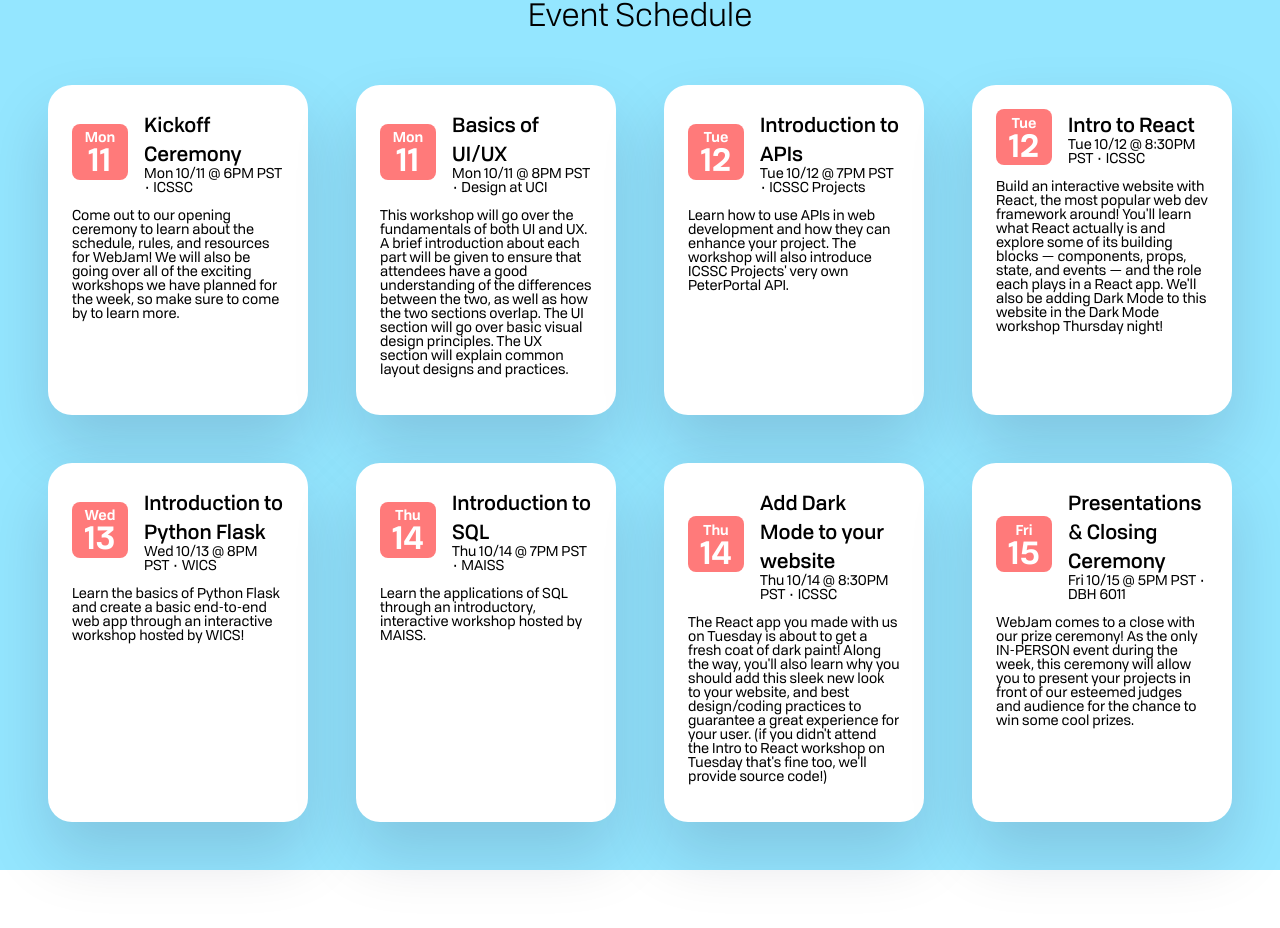
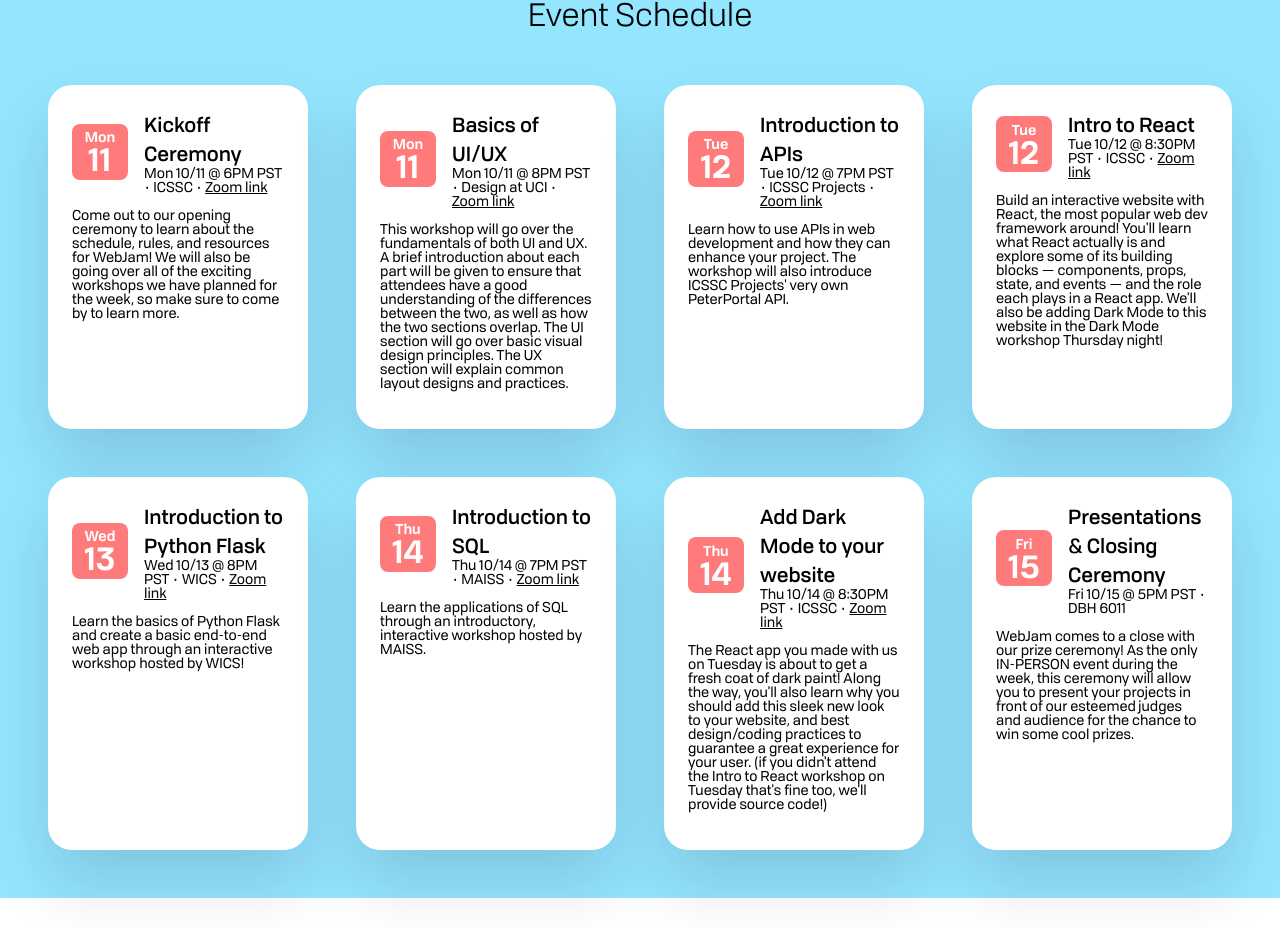
Before and after one commit to ryanmohta/webjam-2021, a React (Create React App) app: page / in a window 1280 px wide. Shown: the part 1088-2016 px from the top of the page. Built offline with nearby package versions, Linux system fonts and the light colour scheme.

Commit message:
Added Zoom links to events

```diff
--- a/src/App.js
+++ b/src/App.js
@@ -49,7 +49,7 @@ function Event(props) {
         </div>
         <div className="text">
           <h3>{ props.name }</h3>
-          <h5>{ props.info }</h5>
+          <h5 dangerouslySetInnerHTML={{ __html: props.info }} />
         </div>
       </div>
       <p>{ props.description }</p>
--- a/src/App.scss
+++ b/src/App.scss
@@ -8,6 +8,10 @@
 
 body {
   font-size: 14px;
+}
+
+a {
+  color: inherit;
 }
 
 h2 {
@@ -139,10 +143,6 @@ h2 {
   &.answered {
     background-color: var(--secondary-background);
     color: var(--green);
-
-    a {
-      color: inherit;
-    }
   }
 }
 
--- a/src/events.js
+++ b/src/events.js
@@ -3,49 +3,49 @@ const events = [
     name: 'Kickoff Ceremony',
     weekday: 'Mon',
     shortDate: 11,
-    info: 'Mon 10/11 @ 6PM PST • ICSSC',
+    info: 'Mon 10/11 @ 6PM PST • ICSSC • <a href="https://uci.zoom.us/j/91907202064">Zoom link</a>',
     description: 'Come out to our opening ceremony to learn about the schedule, rules, and resources for WebJam! We will also be going over all of the exciting workshops we have planned for the week, so make sure to come by to learn more.'
   },
   {
     name: 'Basics of UI/UX',
     weekday: 'Mon',
     shortDate: 11,
-    info: 'Mon 10/11 @ 8PM PST • Design at UCI',
+    info: 'Mon 10/11 @ 8PM PST • Design at UCI • <a href="https://uci.zoom.us/j/93085544467">Zoom link</a>',
     description: 'This workshop will go over the fundamentals of both UI and UX. A brief introduction about each part will be given to ensure that attendees have a good understanding of the differences between the two, as well as how the two sections overlap. The UI section will go over basic visual design principles. The UX section will explain common layout designs and practices.'
   },
   {
     name: 'Introduction to APIs',
     weekday: 'Tue',
     shortDate: 12,
-    info: 'Tue 10/12 @ 7PM PST • ICSSC Projects',
+    info: 'Tue 10/12 @ 7PM PST • ICSSC Projects • <a href="https://uci.zoom.us/j/97145013174">Zoom link</a>',
     description: "Learn how to use APIs in web development and how they can enhance your project. The workshop will also introduce ICSSC Projects' very own PeterPortal API."
   },
   {
     name: 'Intro to React',
     weekday: 'Tue',
     shortDate: 12,
-    info: 'Tue 10/12 @ 8:30PM PST • ICSSC',
+    info: 'Tue 10/12 @ 8:30PM PST • ICSSC • <a href="https://uci.zoom.us/j/92725260380">Zoom link</a>',
     description: "Build an interactive website with React, the most popular web dev framework around! You'll learn what React actually is and explore some of its building blocks — components, props, state, and events — and the role each plays in a React app. We'll also be adding Dark Mode to this website in the Dark Mode workshop Thursday night!"
   },
   {
     name: 'Introduction to Python Flask',
     weekday: 'Wed',
     shortDate: 13,
-    info: 'Wed 10/13 @ 8PM PST • WICS',
+    info: 'Wed 10/13 @ 8PM PST • WICS • <a href="https://uci.zoom.us/j/94632240042">Zoom link</a>',
     description: 'Learn the basics of Python Flask and create a basic end-to-end web app through an interactive workshop hosted by WICS!'
   },
   {
     name: 'Introduction to SQL',
     weekday: 'Thu',
     shortDate: 14,
-    info: 'Thu 10/14 @ 7PM PST • MAISS',
+    info: 'Thu 10/14 @ 7PM PST • MAISS • <a href="https://uci.zoom.us/j/93913207887">Zoom link</a>',
     description: 'Learn the applications of SQL through an introductory, interactive workshop hosted by MAISS.'
   },
   {
     name: 'Add Dark Mode to your website',
     weekday: 'Thu',
     shortDate: 14,
-    info: 'Thu 10/14 @ 8:30PM PST • ICSSC',
+    info: 'Thu 10/14 @ 8:30PM PST • ICSSC • <a href="https://uci.zoom.us/j/92333590113">Zoom link</a>',
     description: "The React app you made with us on Tuesday is about to get a fresh coat of dark paint! Along the way, you'll also learn why you should add this sleek new look to your website, and best design/coding practices to guarantee a great experience for your user. (if you didn't attend the Intro to React workshop on Tuesday that's fine too, we'll provide source code!)"
   },
   {
```
